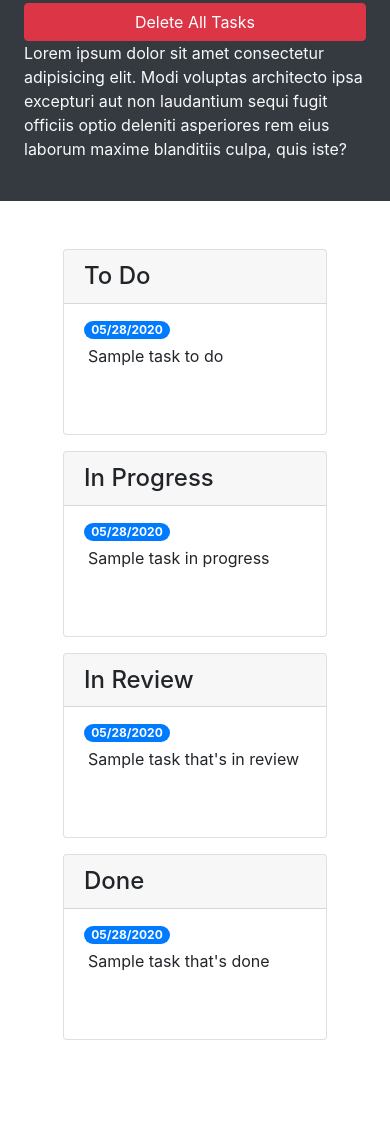
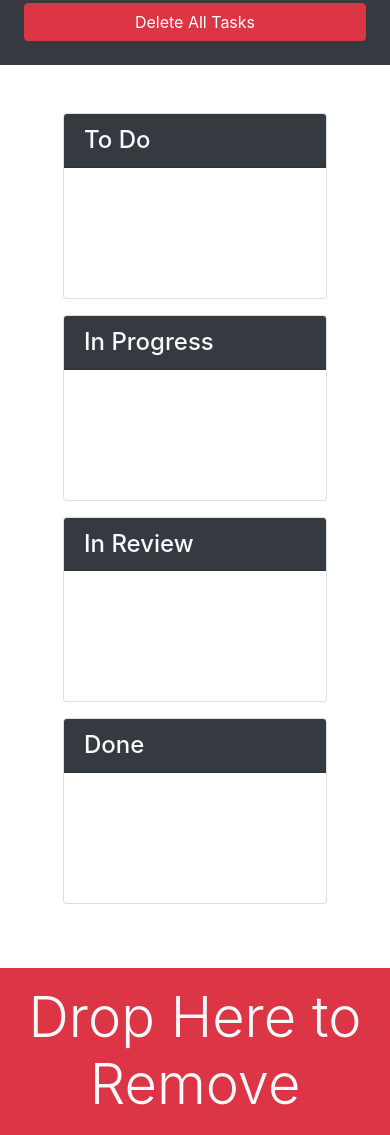
Before and after one commit to josh2100/taskmaster-pro, a plain HTML site: page index.html in a window 390 px wide. Shown: the part 171-1306 px from the top of the page. Before the commit the page ends 1275 px from the top, so only its background shows below. Drawn offline with nearby package versions, Linux system fonts and the light colour scheme.

Commit message:
trash added

```diff
--- a/index.html
+++ b/index.html
@@ -15,7 +15,15 @@
   <body>
     <div class="row min-vh-100 no-gutters">
       <header
-        class="col-12 col-lg-3 bg-dark text-light d-flex flex-column p-4 p-lg-3"
+        class="
+          sticky-top
+          col-12 col-lg-3
+          bg-dark
+          text-light
+          d-flex
+          flex-column
+          p-4 p-lg-3
+        "
       >
         <h1 class="text-center">Taskmaster Pro Edition</h1>
         <button
@@ -29,7 +37,7 @@
         <button id="remove-tasks" class="btn btn-block btn-danger">
           Delete All Tasks
         </button>
-        <p class="mt-auto">
+        <p class="mt-auto d-none d-lg-block">
           Lorem ipsum dolor sit amet consectetur adipisicing elit. Modi voluptas
           architecto ipsa excepturi aut non laudantium sequi fugit officiis
           optio deleniti asperiores rem eius laborum maxime blanditiis culpa,
@@ -37,16 +45,16 @@
         </p>
       </header>
 
-      <main class="col-12 col-lg-9">
+      <main class="col-12 col-lg-9 d-flex flex-column">
         <div class="m-5 row justify-content-around">
           <!-- todo start -->
           <div class="col-12 col-md-6 col-xl-3 mb-3">
             <div class="card">
-              <h4 class="card-header">To Do</h4>
+              <h4 class="card-header bg-dark text-light">To Do</h4>
               <ul id="list-toDo" class="list-group list-group-flush">
                 <li class="list-group-item">
-                  <span class="badge badge-primary badge-pill">05/28/2020</span>
-                  <p class="m-1">Sample task to do</p>
+                  <!-- <span class="badge badge-primary badge-pill">05/28/2020</span>
+                  <p class="m-1">Sample task to do</p> -->
                 </li>
               </ul>
             </div>
@@ -56,11 +64,11 @@
           <!-- in progress start -->
           <div class="col-12 col-md-6 col-xl-3 mb-3">
             <div class="card">
-              <h4 class="card-header">In Progress</h4>
+              <h4 class="card-header bg-dark text-light">In Progress</h4>
               <ul id="list-inProgress" class="list-group list-group-flush">
                 <li class="list-group-item">
-                  <span class="badge badge-primary badge-pill">05/28/2020</span>
-                  <p class="m-1">Sample task in progress</p>
+                  <!-- <span class="badge badge-primary badge-pill">05/28/2020</span>
+                  <p class="m-1">Sample task in progress</p> -->
                 </li>
               </ul>
             </div>
@@ -70,11 +78,11 @@
           <!-- in review start -->
           <div class="col-12 col-md-6 col-xl-3 mb-3">
             <div class="card">
-              <h4 class="card-header">In Review</h4>
+              <h4 class="card-header bg-dark text-light">In Review</h4>
               <ul id="list-inReview" class="list-group list-group-flush">
                 <li class="list-group-item">
-                  <span class="badge badge-primary badge-pill">05/28/2020</span>
-                  <p class="m-1">Sample task that's in review</p>
+                  <!-- <span class="badge badge-primary badge-pill">05/28/2020</span>
+                  <p class="m-1">Sample task that's in review</p> -->
                 </li>
               </ul>
             </div>
@@ -84,16 +92,22 @@
           <!-- done start -->
           <div class="col-12 col-md-6 col-xl-3 mb-3">
             <div class="card">
-              <h4 class="card-header">Done</h4>
+              <h4 class="card-header bg-dark text-light">Done</h4>
               <ul id="list-done" class="list-group list-group-flush">
                 <li class="list-group-item">
-                  <span class="badge badge-primary badge-pill">05/28/2020</span>
-                  <p class="m-1">Sample task that's done</p>
+                  <!-- <span class="badge badge-primary badge-pill">05/28/2020</span>
+                  <p class="m-1">Sample task that's done</p> -->
                 </li>
               </ul>
             </div>
           </div>
           <!-- done end -->
+        </div>
+
+        <div id="trash" class="mt-auto">
+          <div class="w-100 bg-danger p-3 text-center text-light display-4">
+            Drop Here to Remove
+          </div>
         </div>
       </main>
     </div>
```
